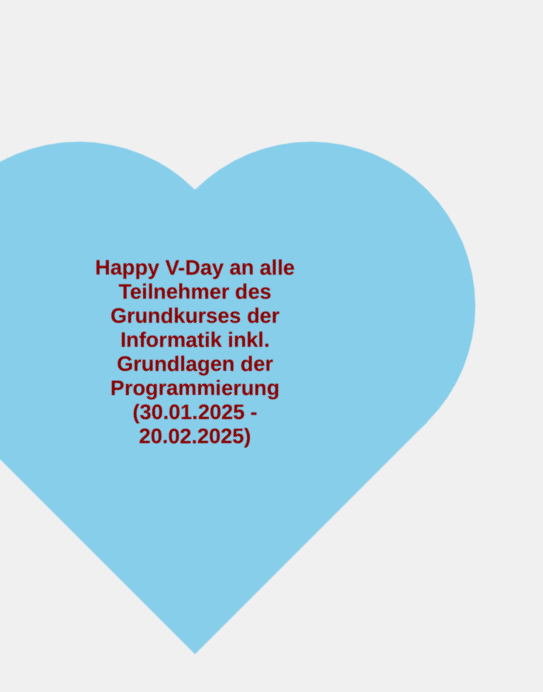
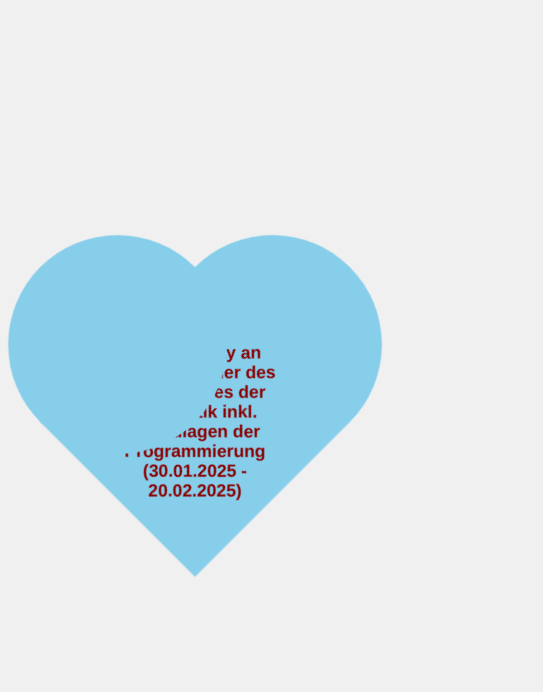
Before and after one commit to TurtleTina66/vday-app, a React (Create React App) app: page / in a window 390 px wide. Shown: the top 692 px of the page, 543 px wide, since content can reach past the window. Built offline with nearby package versions, Linux system fonts and the light colour scheme.

Commit message:
make it look better on phones

```diff
--- a/src/App.css
+++ b/src/App.css
@@ -38,8 +38,8 @@ body {
 
 .text {
   position: absolute;
-  top: 35%;
-  left: 35%;
+  top: 50%;
+  left: 50%;
   transform: translate(-50%, -50%) rotate(-45deg);
   color: #8B0000; /* Weinrot */
   font-family: 'Arial', sans-serif;
@@ -50,7 +50,6 @@ body {
   width: 220px;
   word-wrap: break-word;
   text-align: center;
-  z-index: 999;
 }
 
 @keyframes pulse {
@@ -64,3 +63,29 @@ body {
       transform: rotate(45deg) scale(1);
   }
 }
+
+@media (max-width: 600px) {
+  .heart {
+      width: 200px;
+      height: 200px;
+  }
+
+  .heart::before,
+  .heart::after {
+      width: 200px;
+      height: 200px;
+  }
+
+  .heart::before {
+      top: -100px;
+  }
+
+  .heart::after {
+      left: -100px;
+  }
+
+  .text {
+      font-size: 1em;
+      width: 150px;
+  }
+}
--- a/src/index.css
+++ b/src/index.css
@@ -38,8 +38,8 @@ body {
 
 .text {
   position: absolute;
-  top: 35%;
-  left: 35%;
+  top: 50%;
+  left: 50%;
   transform: translate(-50%, -50%) rotate(-45deg);
   color: #8B0000; /* Weinrot */
   font-family: 'Arial', sans-serif;
@@ -50,7 +50,6 @@ body {
   width: 220px;
   word-wrap: break-word;
   text-align: center;
-  z-index: 999;
 }
 
 @keyframes pulse {
@@ -64,3 +63,29 @@ body {
       transform: rotate(45deg) scale(1);
   }
 }
+
+@media (max-width: 600px) {
+  .heart {
+      width: 200px;
+      height: 200px;
+  }
+
+  .heart::before,
+  .heart::after {
+      width: 200px;
+      height: 200px;
+  }
+
+  .heart::before {
+      top: -100px;
+  }
+
+  .heart::after {
+      left: -100px;
+  }
+
+  .text {
+      font-size: 1em;
+      width: 150px;
+  }
+}
```
